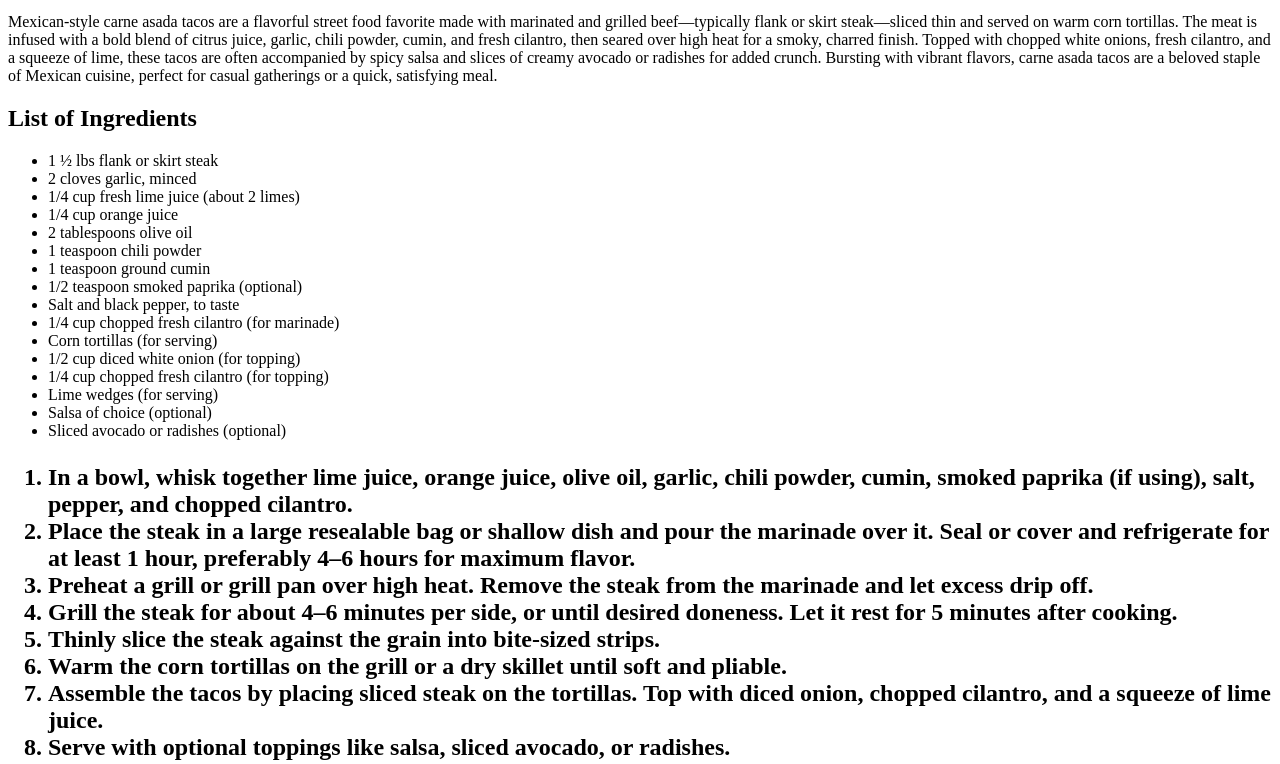
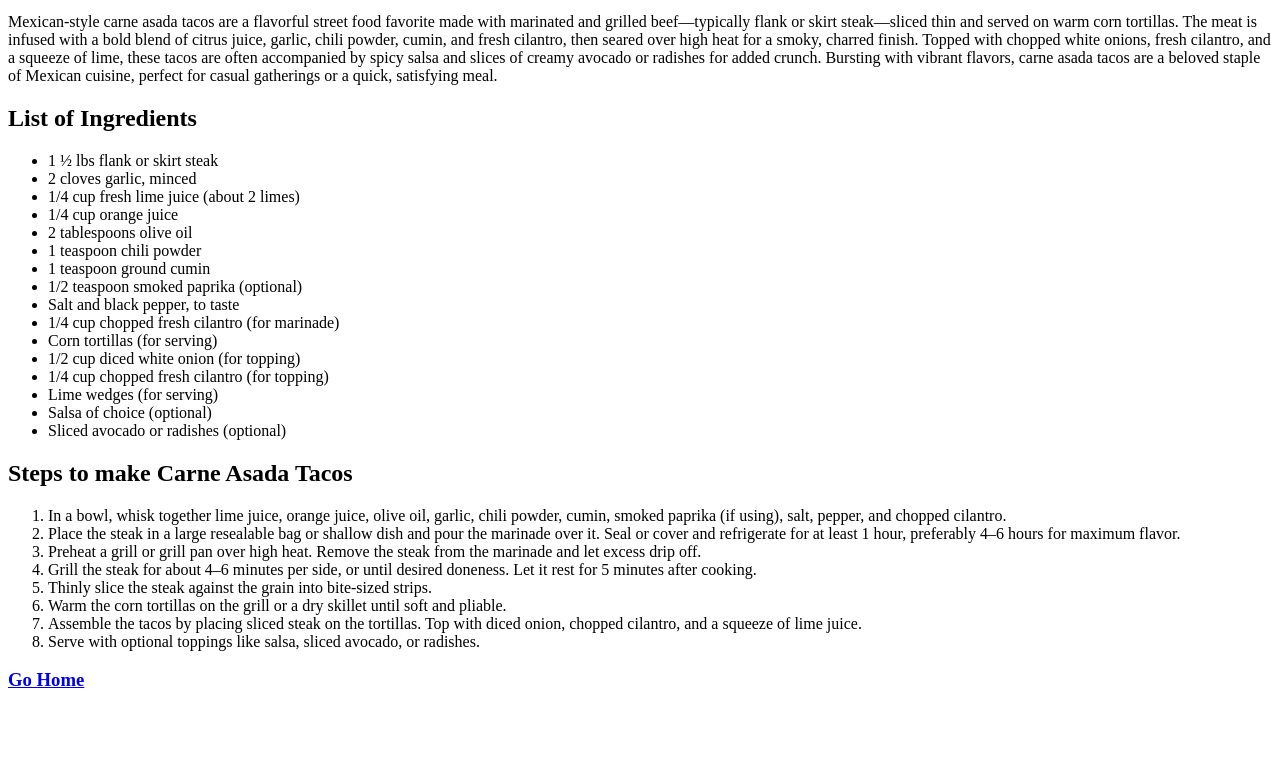
Before and after one commit to loco-lucs/odin-recipes, a plain HTML site: page recipes/carne_asada_tacos.html in a window 1280 px wide. Shown: the part 421-1185 px from the top of the page. After the commit the page ends 1131 px from the top, so only its background shows below. Drawn offline with Linux system fonts and the light colour scheme.

Commit message:
Finalize format in headings.

```diff
--- a/recipes/carne_asada_tacos.html
+++ b/recipes/carne_asada_tacos.html
@@ -42,7 +42,8 @@
 
     </p>
 
-    <h2>
+    <h2>Steps to make Carne Asada Tacos</h2>
+
     <p>
         <ol>
             <li>In a bowl, whisk together lime juice, orange juice, olive oil, garlic, chili powder, cumin, smoked paprika (if using), salt, pepper, and chopped cilantro.</li>
@@ -56,9 +57,6 @@
           </ol>
     </p>
 
-
-    </h2>
-
     <h3>
         <a href="../index.html">Go Home</a>
     </h3>
```
Lines whose indentation alone changed are shown as unchanged.
